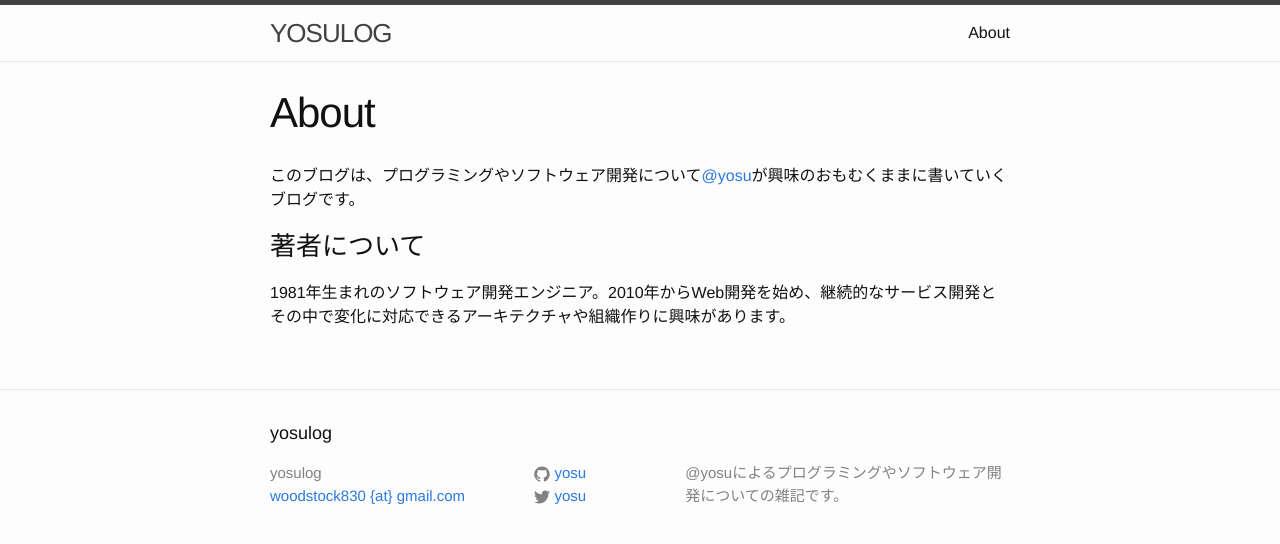
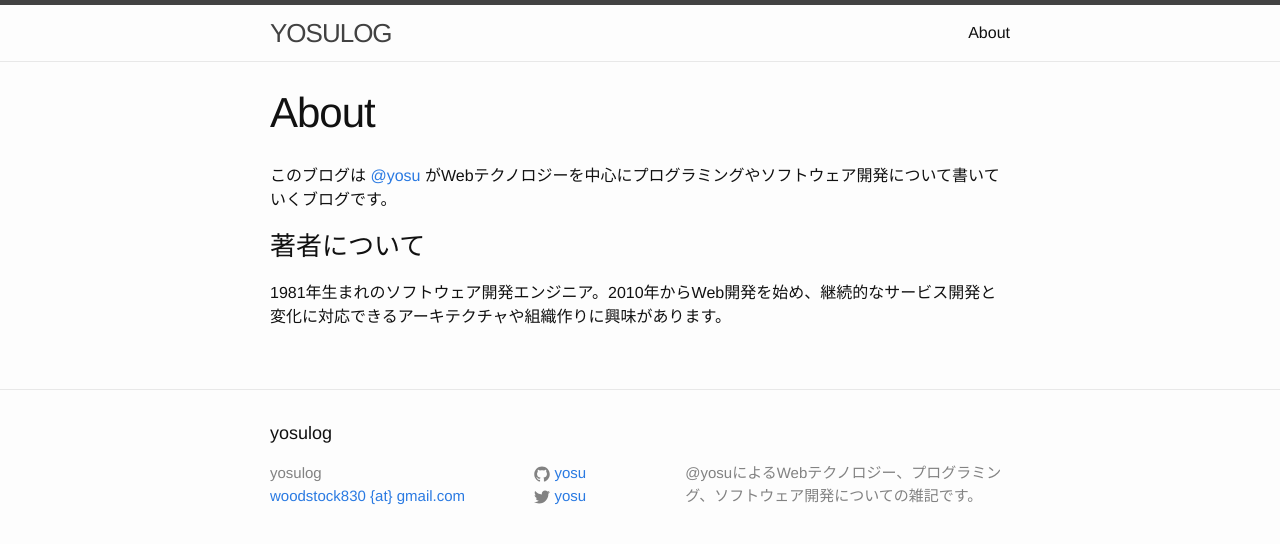
Before and after one commit to yosu/yosu.github.io, a Jekyll site: the page built from about.md, in a window 1280 px wide. Shown: the top 544 px of the page. Built offline with Jekyll 4.4.1, drawn with Linux system fonts in a browser that asks for light colours.

Commit message:
Update site description and about page

```diff
--- a/_config.yml
+++ b/_config.yml
@@ -2,7 +2,7 @@
 title: yosulog
 email: "woodstock830 {at} gmail.com"
 description: > # this means to ignore newlines until "baseurl:"
-  @yosuによるプログラミングやソフトウェア開発についての雑記です。
+  @yosuによるWebテクノロジー、プログラミング、ソフトウェア開発についての雑記です。
 baseurl: "" # the subpath of your site, e.g. /blog/
 url: "http://yosulog.com" # the base hostname & protocol for your site
 twitter_username: yosu
--- a/about.md
+++ b/about.md
@@ -4,9 +4,9 @@ title: About
 permalink: /about/
 ---
 
-このブログは、プログラミングやソフトウェア開発について[@yosu](http://twitter.com/yosu)が興味のおもむくままに書いていくブログです。
+このブログは [@yosu](http://twitter.com/yosu) がWebテクノロジーを中心にプログラミングやソフトウェア開発について書いていくブログです。
 
 
 ### 著者について
 
-1981年生まれのソフトウェア開発エンジニア。2010年からWeb開発を始め、継続的なサービス開発とその中で変化に対応できるアーキテクチャや組織作りに興味があります。
+1981年生まれのソフトウェア開発エンジニア。2010年からWeb開発を始め、継続的なサービス開発と変化に対応できるアーキテクチャや組織作りに興味があります。
```
